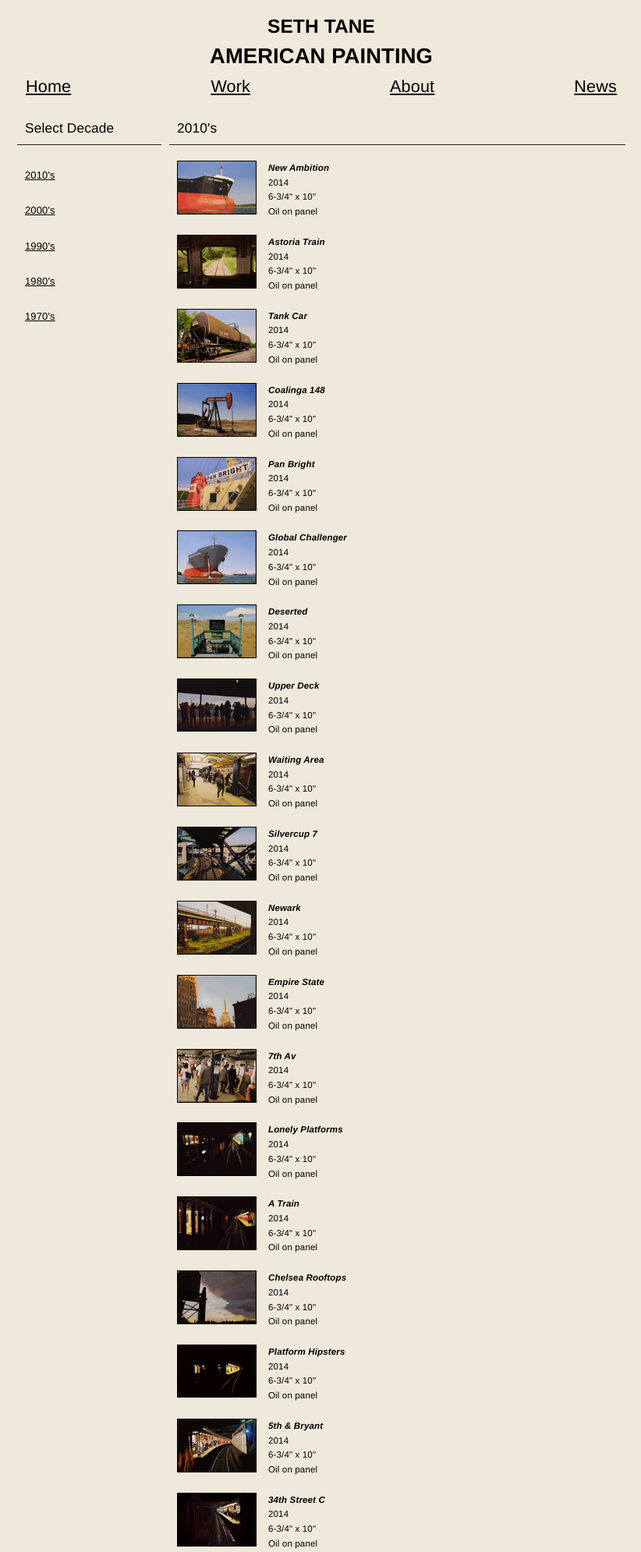
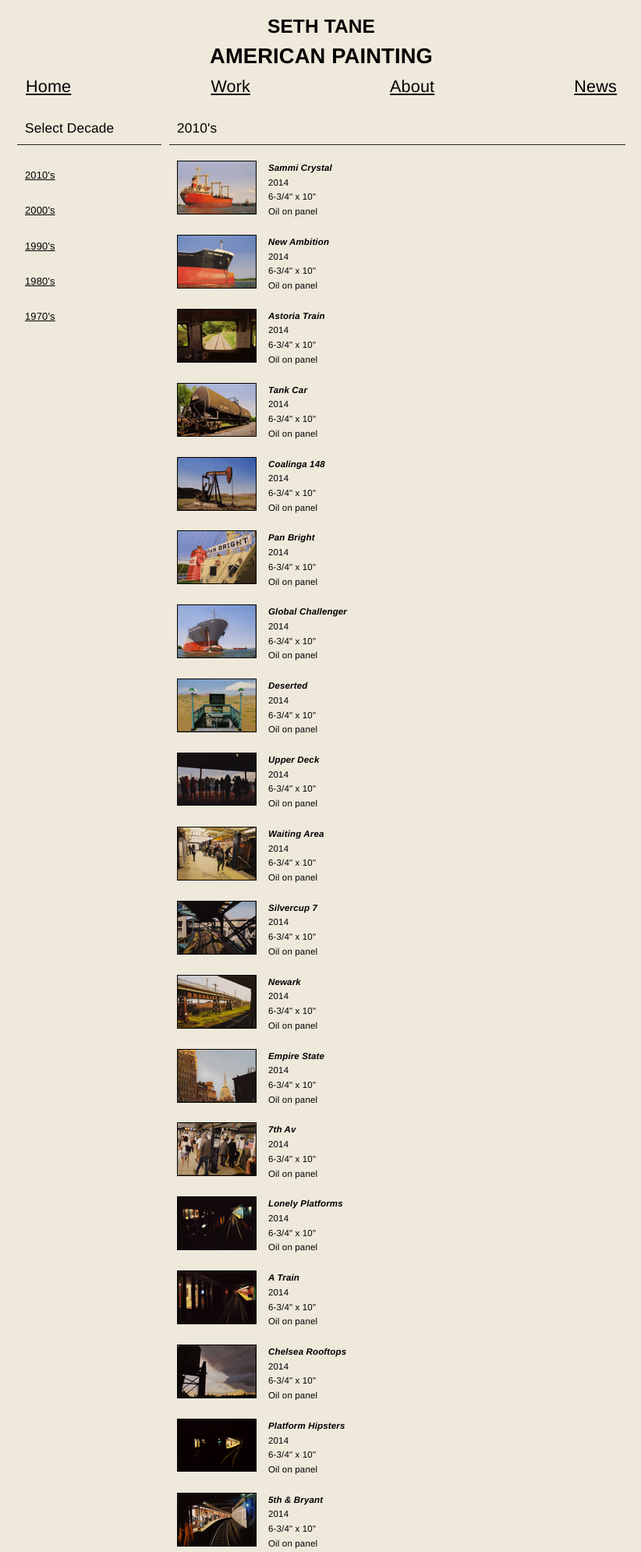
Before and after one commit to pdxh2o/sethtane.com, a PHP site: page /work/2010.php in a window 1280 px wide. Shown: the top 1990 px of the page at 78% size, without its empty margins (228-1050 px from the left). Run offline with PHP 8.4, Linux system fonts and the light colour scheme.

Commit message:
add sammi crystal

```diff
--- a/work/2010.php
+++ b/work/2010.php
@@ -3,6 +3,16 @@ include('work_header.html');
 ?>
 
 <div class="decadeTitle leftAligned">2010's</div>
+
+	<div class="workItem">
+		<img class="thumbnail" src="/paintings/Sammi CrystalT.jpg" />
+		<div class="workDescription">
+			<span class="workTitle">Sammi Crystal</span><br/>
+			<span class="workDate">2014 </span><br/>
+			<span class="workSize">6-3/4" x 10"</span><br/>
+			<span class="workMedium">Oil on panel</span>
+		</div>
+	</div>
 
 	<div class="workItem">
 		<img class="thumbnail" src="/paintings/New AmbitionT.jpg" />
```
Also changed, not shown: paintings/Sammi Crystal.jpg (added), paintings/Sammi CrystalT.jpg (added).
